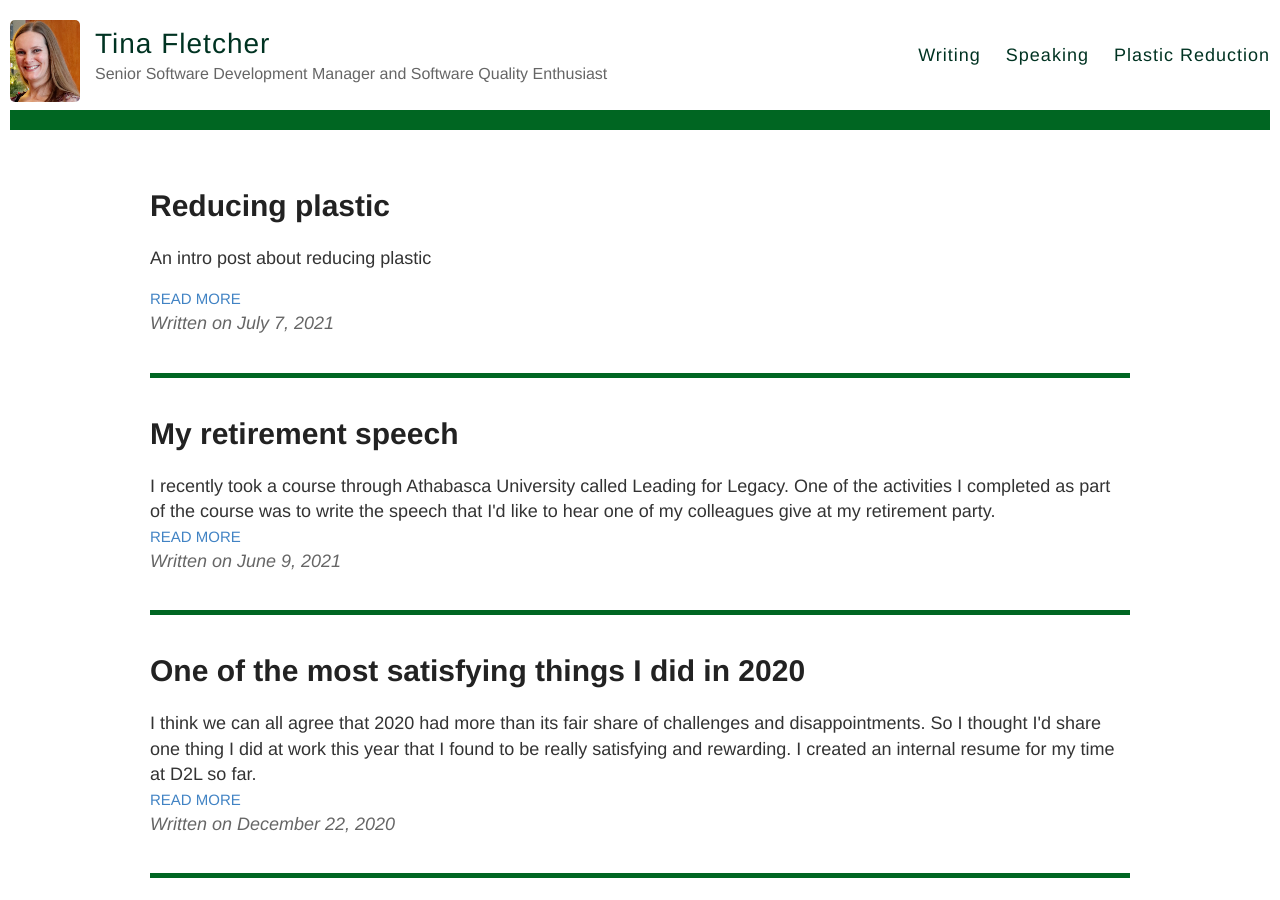
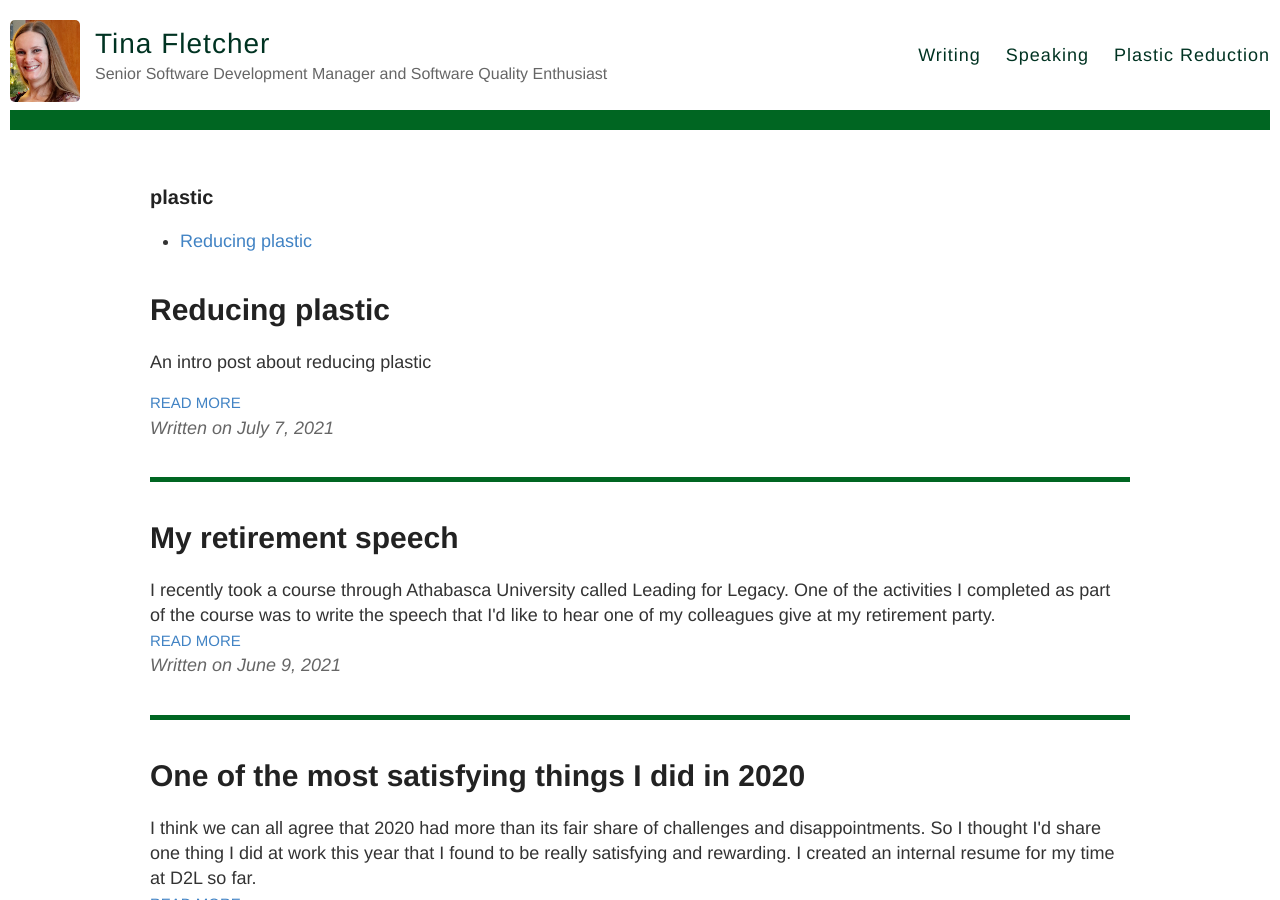
Before and after one commit to tinafletcher/tinafletcher.github.io, a Jekyll site: the page built from reduce.html, in a window 1280 px wide and 900 px high. Built offline with Jekyll 4.4.1, drawn with Linux system fonts in a browser that asks for light colours.

Commit message:
Testing tags

```diff
--- a/reduce.html
+++ b/reduce.html
@@ -1,10 +1,20 @@
 ---
 layout: default
 title: Plastic Reduction
-permalink: /reduce/
 ---
 
 <div class="posts">
+
+  {% for tag in site.tags %}
+    <h3>{{ tag[0] }}</h3>
+    <ul>
+      {% for post in tag[1] %}
+        <li><a href="{{ post.url }}">{{ post.title }}</a></li>
+      {% endfor %}
+    </ul>
+  {% endfor %}
+
+
   {% for post in site.posts %}
     <article class="post">
 
```
